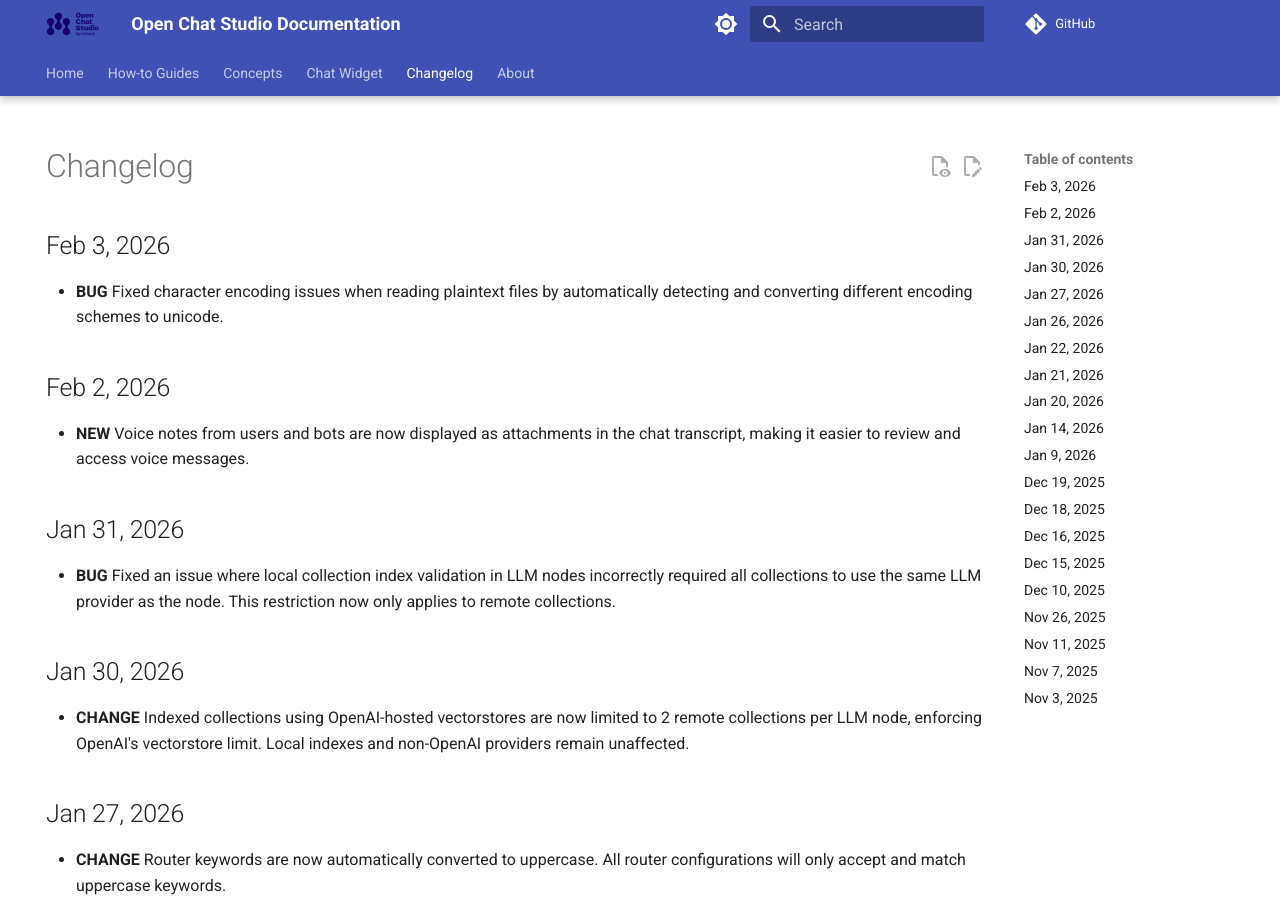
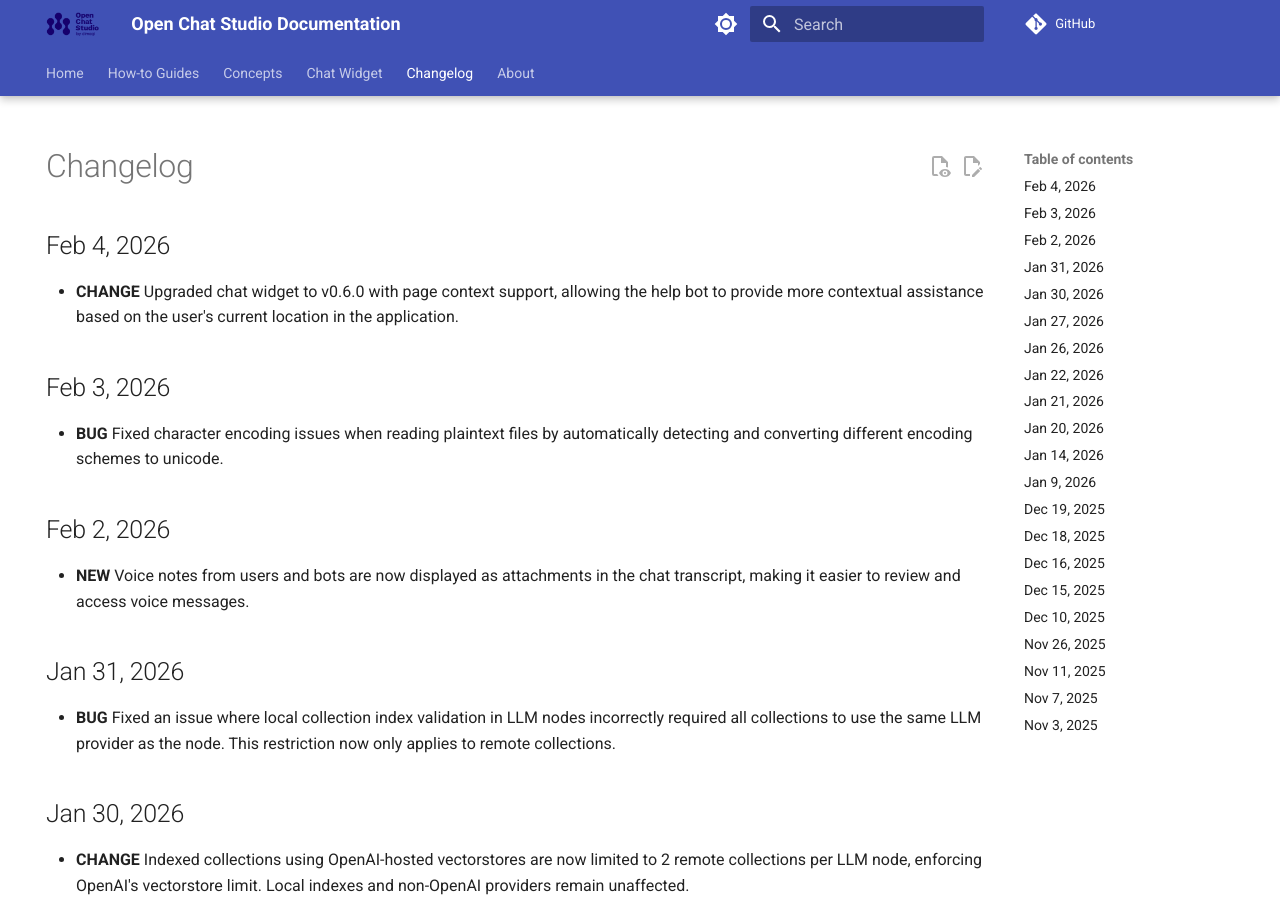
Before and after one commit to dimagi/open-chat-studio-docs, an MkDocs documentation site: the page built from docs/changelog.md, in a window 1280 px wide and 900 px high. Built offline with MkDocs 1.6.1 and Material for MkDocs 9.7.7, drawn with Linux system fonts in a browser that asks for light colours; a script that is not in the unit is left out; comment, search, counter and statistics services are not loaded.

Commit message:
update changelog and docs from OCS PR #2759
Co-Authored-By: Claude Sonnet 4.5 <noreply@anthropic.com>

```diff
--- a/docs/changelog.md
+++ b/docs/changelog.md
@@ -4,6 +4,9 @@ hide:
 ---
 
 # Changelog
+## Feb 4, 2026
+* **CHANGE** Upgraded chat widget to v0.6.0 with page context support, allowing the help bot to provide more contextual assistance based on the user's current location in the application.
+
 ## Feb 3, 2026
 * **BUG** Fixed character encoding issues when reading plaintext files by automatically detecting and converting different encoding schemes to unicode.
 
```
